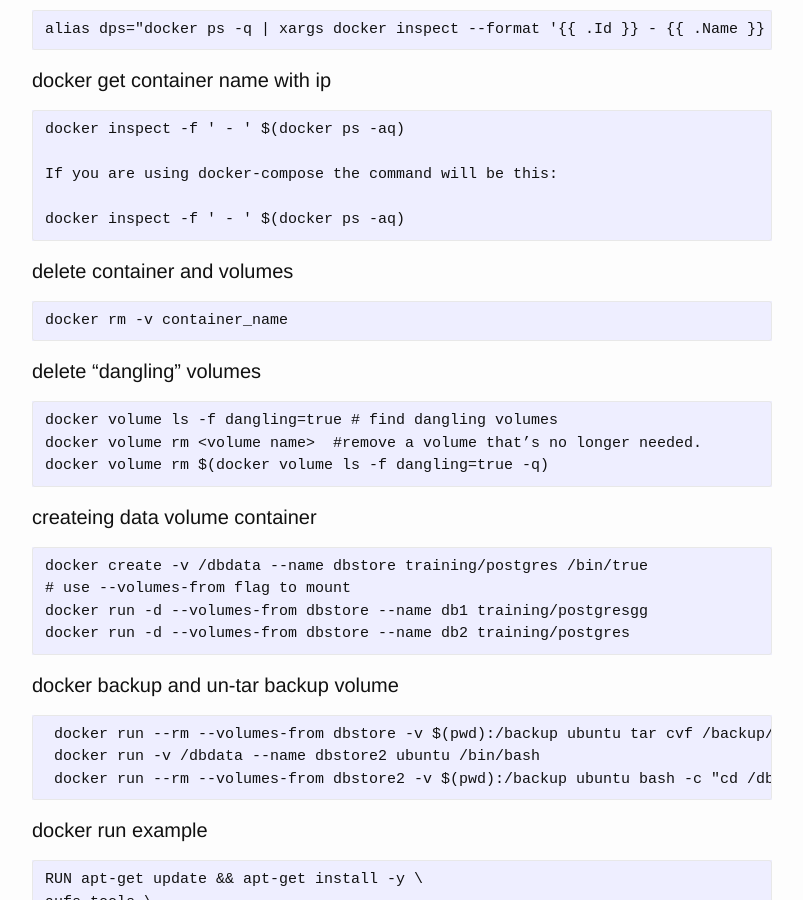
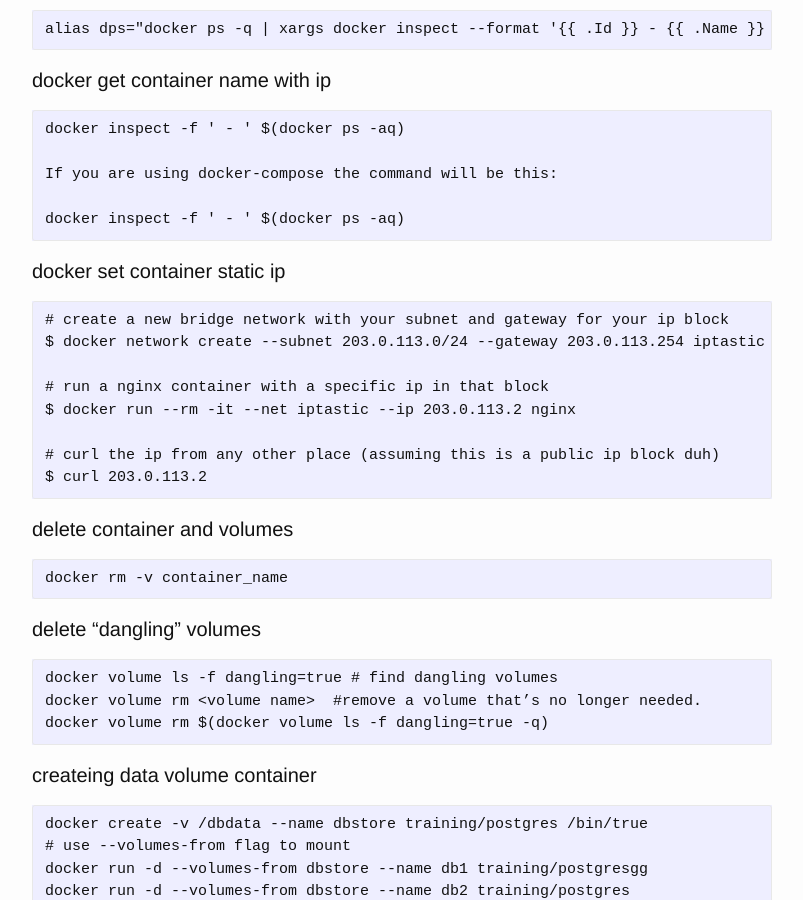
Before and after one commit to xuedong09/xuedong09.github.io, a Jekyll site: the page built from _posts/2016-03-30-docker.md, in a window 1280 px wide and 900 px high, scrolled down 567 px. Shown: the whole window, without its empty margins (238-1041 px from the left). Built offline with Jekyll 4.4.1, drawn with Linux system fonts in a browser that asks for light colours.

Commit message:
docker static ip

```diff
--- a/_posts/2016-03-30-docker.md
+++ b/_posts/2016-03-30-docker.md
@@ -34,6 +34,17 @@ RUN echo "root:Docker!" | chpasswd
     If you are using docker-compose the command will be this:
 
     docker inspect -f '{{.Name}} - {{range .NetworkSettings.Networks}}{{.IPAddress}}{{end}}' $(docker ps -aq)
+
+#### docker set container static ip
+
+    # create a new bridge network with your subnet and gateway for your ip block
+    $ docker network create --subnet 203.0.113.0/24 --gateway 203.0.113.254 iptastic
+
+    # run a nginx container with a specific ip in that block
+    $ docker run --rm -it --net iptastic --ip 203.0.113.2 nginx
+
+    # curl the ip from any other place (assuming this is a public ip block duh)
+    $ curl 203.0.113.2
 
 
 #### delete container and volumes
```
